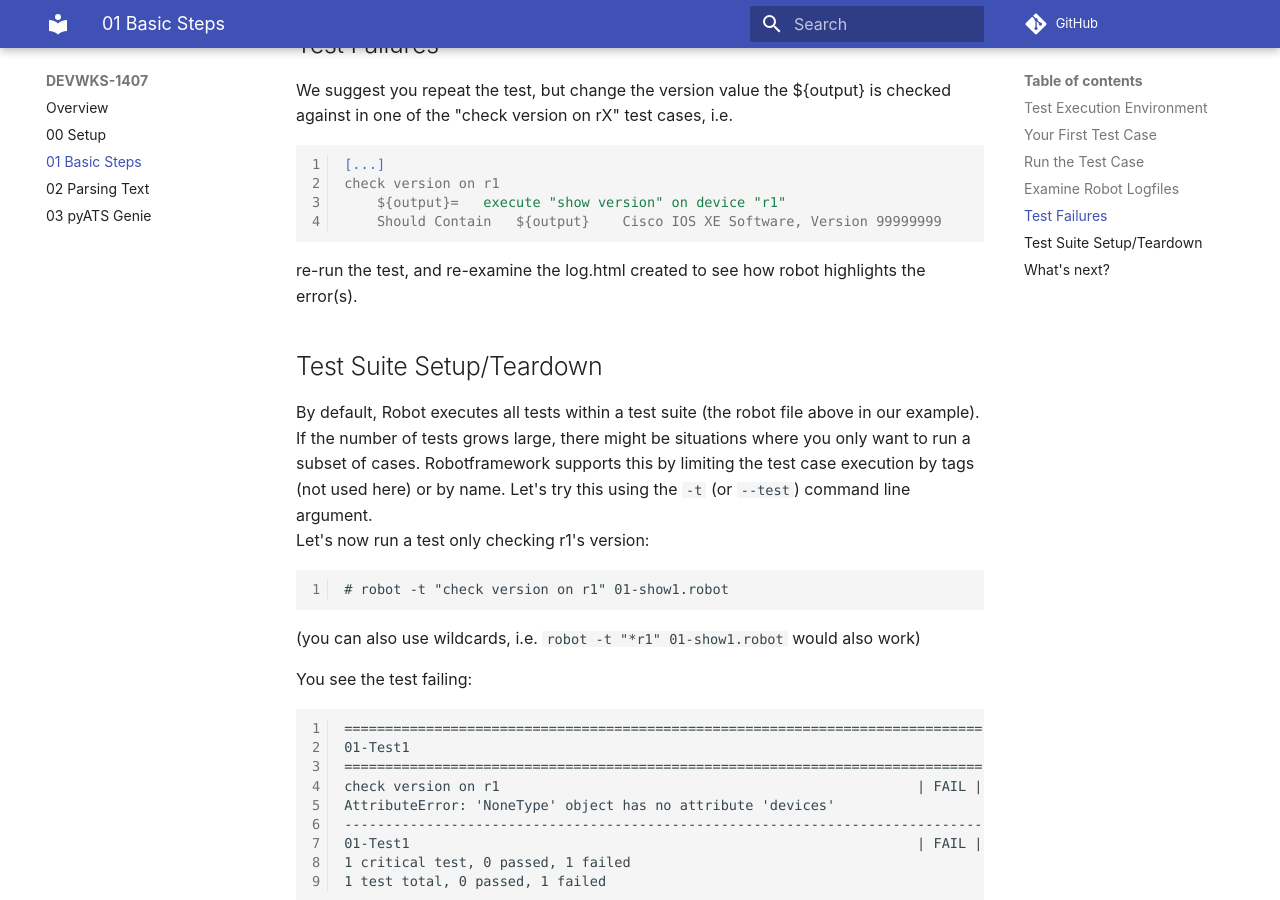
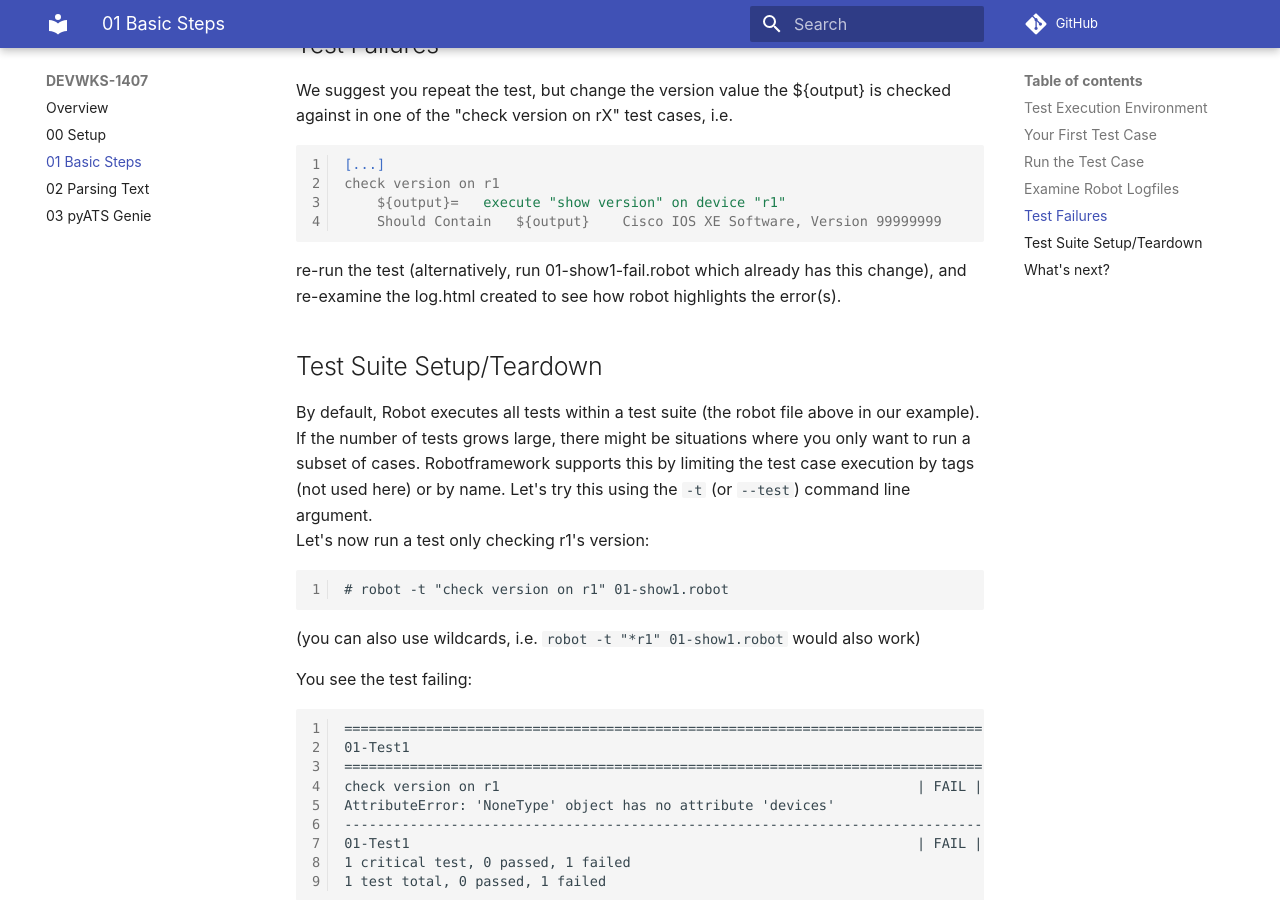
Before and after one commit to oboehmer/CLEUR20-CXTA, an MkDocs documentation site: the page built from docs/01-basic.md, in a window 1280 px wide and 900 px high, scrolled down 3699 px. Built offline with MkDocs 1.6.1 and Material for MkDocs 9.7.7, drawn with Linux system fonts in a browser that asks for light colours; comment, search, counter and statistics services are not loaded.

````diff
--- a/docs/01-basic.md
+++ b/docs/01-basic.md
@@ -123,7 +123,7 @@ check version on r1
     Should Contain   ${output}    Cisco IOS XE Software, Version 99999999
 ```
 
-re-run the test, and re-examine the log.html created to see how robot highlights the error(s).
+re-run the test (alternatively, run 01-show1-fail.robot which already has this change), and re-examine the log.html created to see how robot highlights the error(s).
 
 
 ## Test Suite Setup/Teardown
````
Also changed, not shown: docs/02-parsing.md (+4 -4 lines), 2 other files.
